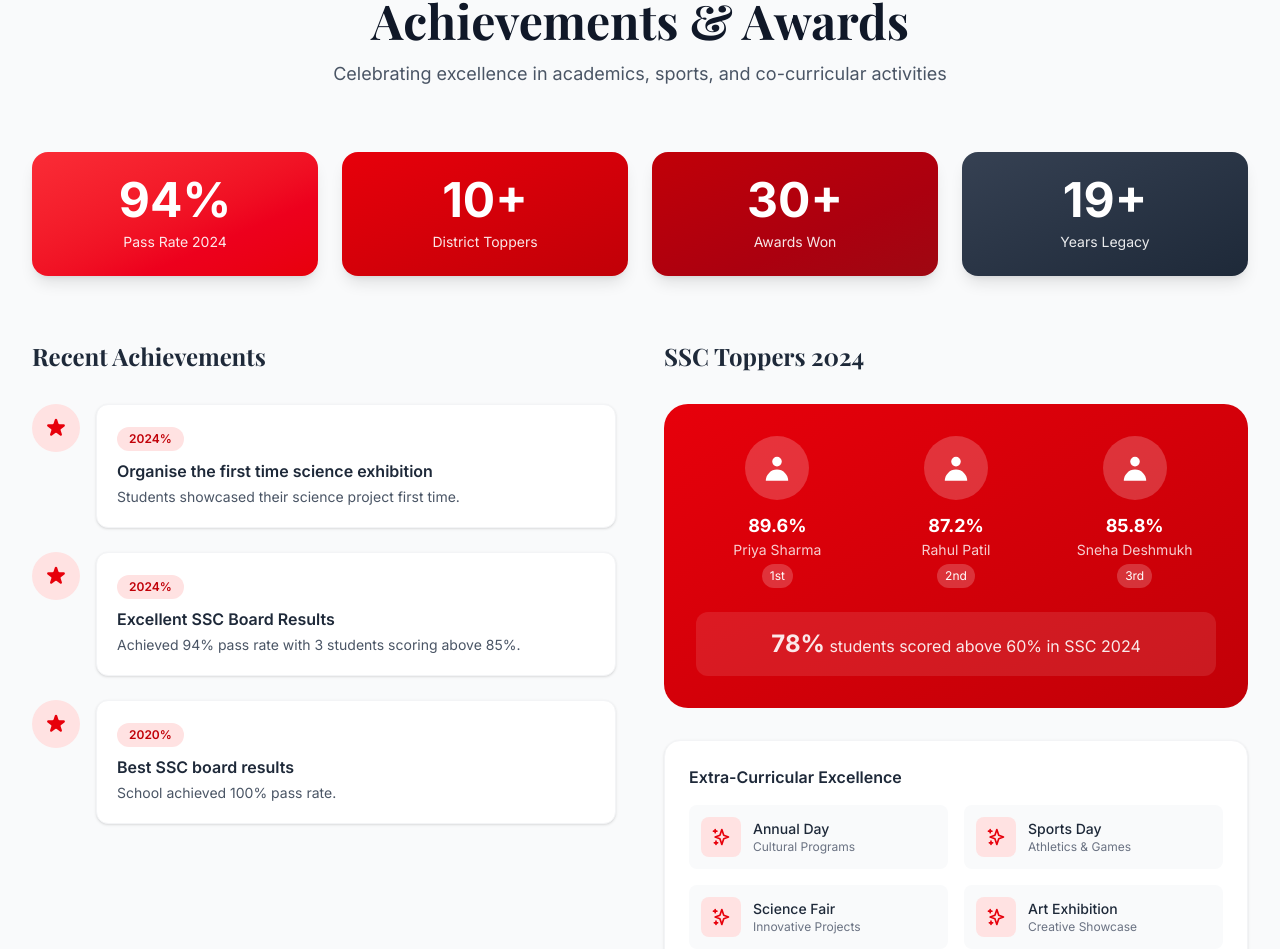
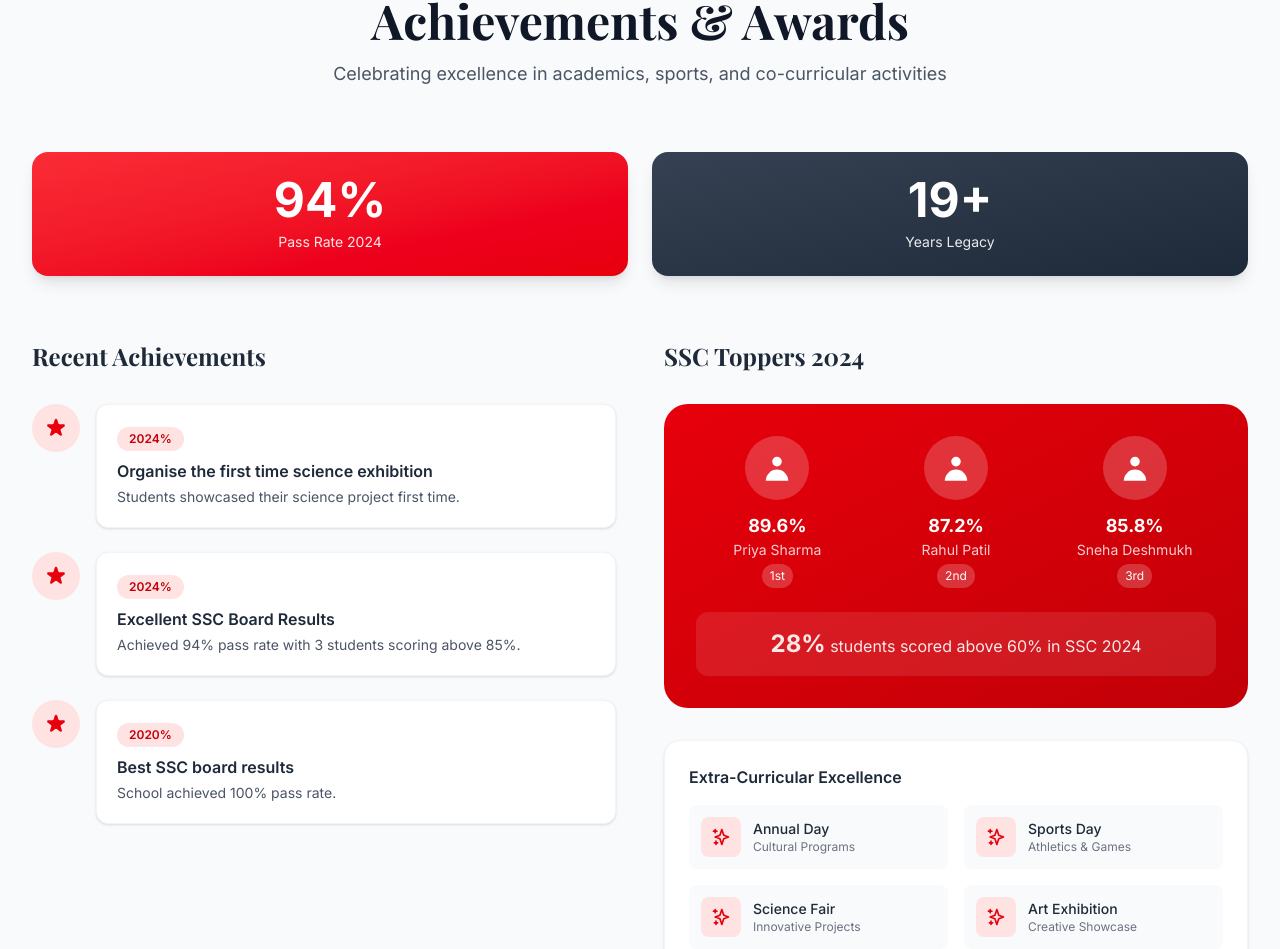
Before and after one commit to maitrishm/gurukul, a React (Vite) app: page / in a window 1280 px wide. Shown: the part 4307-5256 px from the top of the page. Built offline with nearby package versions, Linux system fonts and the light colour scheme.

Commit message:
remaining update added

```diff
--- a/src/components/Achievements.tsx
+++ b/src/components/Achievements.tsx
@@ -19,8 +19,6 @@ export function Achievements() {
 
   const stats = [
     { value: '94%', label: 'Pass Rate 2024', color: 'from-red-500 to-red-600' },
-    { value: '10+', label: 'District Toppers', color: 'from-red-600 to-red-700' },
-    { value: '30+', label: 'Awards Won', color: 'from-red-700 to-red-800' },
     { value: '19+', label: 'Years Legacy', color: 'from-gray-700 to-gray-800' },
   ];
 
@@ -39,7 +37,7 @@ export function Achievements() {
         </div>
 
         {/* Stats */}
-        <div className="grid grid-cols-2 lg:grid-cols-4 gap-6 mb-16">
+        <div className="grid grid-cols-2 lg:grid-cols-2 gap-6 mb-16">
           {stats.map((stat) => (
             <div key={stat.label} className={`bg-gradient-to-br ${stat.color} rounded-2xl p-6 text-white text-center shadow-lg`}>
               <div className="text-4xl lg:text-5xl font-bold mb-2">{stat.value}</div>
@@ -100,7 +98,7 @@ export function Achievements() {
               </div>
               <div className="bg-white/10 rounded-xl p-4 text-center">
                 <p className="text-white/90">
-                  <span className="font-bold text-2xl">78%</span> students scored above 60% in SSC 2024
+                  <span className="font-bold text-2xl">28%</span> students scored above 60% in SSC 2024
                 </p>
               </div>
             </div>
```
